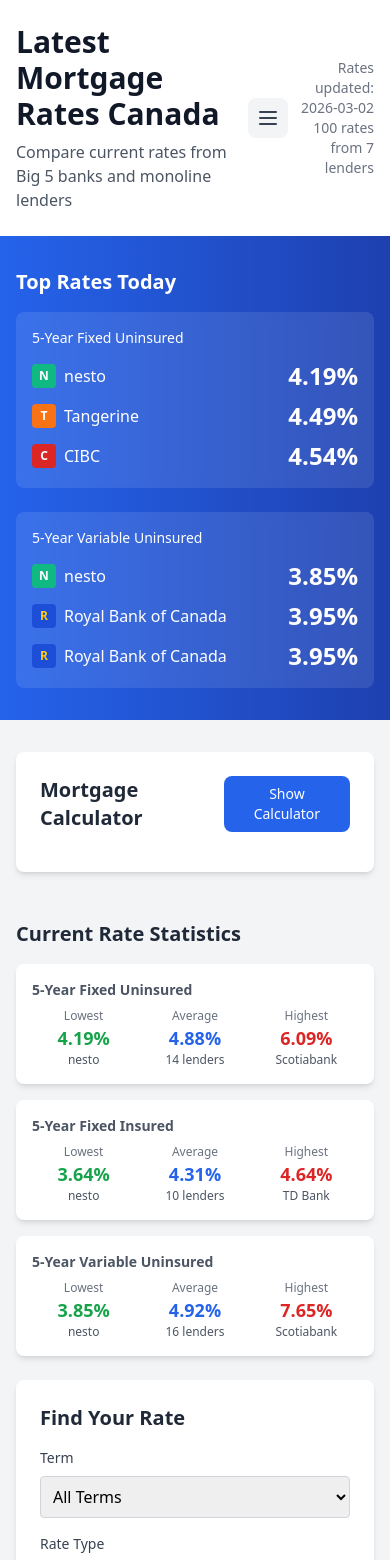
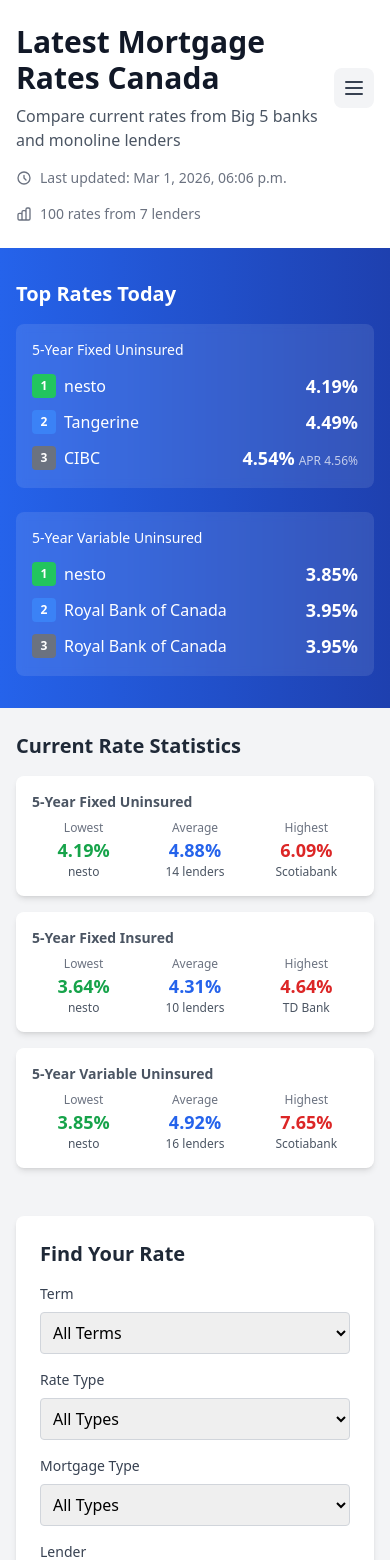
Before and after one commit to drewbotcarrothers/latestmortgagerates, a Next.js app: page / in a window 390 px wide. Shown: the top 1560 px of the page. Built offline with nearby package versions, Linux system fonts and the light colour scheme.

Commit message:
Add last updated timestamp from metadata.json and Footer component

```diff
--- a/app/page.tsx
+++ b/app/page.tsx
@@ -7,6 +7,7 @@ import RateComparisonTable from "./components/RateComparisonTable";
 import MortgageCalculator from "./components/MortgageCalculator";
 import RateStats from "./components/RateStats";
 import Navigation from "./components/Navigation";
+import Footer from "./components/Footer";
 
 interface FilterState {
   term: string;
@@ -27,24 +28,27 @@ interface Rate {
   ltv_tier?: string | null;
   spread_to_prime?: string | null;
   source_url: string;
+  scraped_at?: string;
 }
 
-// Import rates from JSON file
+// Import rates and metadata from JSON files
 import ratesData from "../data/rates.json";
+import metadata from "../data/metadata.json";
 
-// Static date component to avoid hydration mismatch
-function CurrentDate() {
+// Format the last updated date from metadata
+function LastUpdated() {
   const [date, setDate] = useState<string>("");
   useEffect(() => {
-    setDate(new Date().toLocaleDateString('en-CA'));
-  }, []);
-  return <span>{date || "-"}</span>;
-}
-
-function CurrentDateTime() {
-  const [date, setDate] = useState<string>("");
-  useEffect(() => {
-    setDate(new Date().toLocaleString('en-CA'));
+    if (metadata?.last_updated) {
+      const d = new Date(metadata.last_updated);
+      setDate(d.toLocaleString('en-CA', {
+        year: 'numeric',
+        month: 'short',
+        day: 'numeric',
+        hour: '2-digit',
+        minute: '2-digit'
+      }));
+    }
   }, []);
   return <span>{date || "-"}</span>;
 }
@@ -103,30 +107,40 @@ export default function Home() {
   };
 
   return (
-    <main className="min-h-screen bg-gray-100">
+    <main className="min-h-screen bg-gray-100 dark:bg-gray-900">
       {/* Header */}
-      <header className="bg-white shadow-sm">
+      <header className="bg-white dark:bg-gray-800 shadow-sm">
         <div className="max-w-7xl mx-auto px-4 py-6">
           <div className="flex items-center justify-between">
             <div>
-              <h1 className="text-3xl font-bold text-gray-900">
+              <h1 className="text-3xl font-bold text-gray-900 dark:text-white">
                 Latest Mortgage Rates Canada
               </h1>
-              <p className="text-gray-600 mt-2">
+              <p className="text-gray-600 dark:text-gray-300 mt-2">
                 Compare current rates from Big 5 banks and monoline lenders
               </p>
             </div>
             <Navigation currentPage="rates" />
-            <div className="text-right text-sm text-gray-500">
-              <div>Rates updated: <CurrentDate /></div>
-              <div>{ratesData.length} rates from {lenders.length} lenders</div>
+          </div>
+          <div className="mt-4 flex flex-wrap items-center gap-4 text-sm text-gray-500 dark:text-gray-400">
+            <div className="flex items-center gap-2">
+              <svg className="w-4 h-4" fill="none" stroke="currentColor" viewBox="0 0 24 24">
+                <path strokeLinecap="round" strokeLinejoin="round" strokeWidth={2} d="M12 8v4l3 3m6-3a9 9 0 11-18 0 9 9 0 0118 0z" />
+              </svg>
+              <span>Last updated: <LastUpdated /></span>
+            </div>
+            <div className="flex items-center gap-2">
+              <svg className="w-4 h-4" fill="none" stroke="currentColor" viewBox="0 0 24 24">
+                <path strokeLinecap="round" strokeLinejoin="round" strokeWidth={2} d="M9 19v-6a2 2 0 00-2-2H5a2 2 0 00-2 2v6a2 2 0 002 2h2a2 2 0 002-2zm0 0V9a2 2 0 012-2h2a2 2 0 012 2v10m-6 0a2 2 0 002 2h2a2 2 0 002-2m0 0V5a2 2 0 012-2h2a2 2 0 012 2v14a2 2 0 01-2 2h-2a2 2 0 01-2-2z" />
+              </svg>
+              <span>{ratesData.length} rates from {lenders.length} lenders</span>
             </div>
           </div>
         </div>
       </header>
 
       {/* Hero Section - Top Rates */}
-      <div className="bg-gradient-to-r from-blue-600 to-blue-800 text-white">
+      <div className="bg-gradient-to-r from-blue-600 to-blue-800 dark:from-blue-800 dark:to-blue-950 text-white">
         <div className="max-w-7xl mx-auto px-4 py-8">
           <h2 className="text-xl font-semibold mb-4">Top Rates Today</h2>
           <div className="grid grid-cols-1 md:grid-cols-2 gap-6">
@@ -137,24 +151,21 @@ export default function Home() {
                   <div key={i} className="flex items-center justify-between">
                     <Link href={`/lenders/${rate.lender_slug}`} className="flex items-center gap-2 hover:opacity-80 transition">
                       <div className={`w-6 h-6 rounded text-xs font-bold flex items-center justify-center ${
-                        rate.lender_slug === 'nesto' ? 'bg-emerald-500 text-white' :
-                        rate.lender_slug === 'tangerine' ? 'bg-orange-500 text-white' :
-                        rate.lender_slug === 'cibc' ? 'bg-red-600 text-white' :
-                        rate.lender_slug === 'rbc' ? 'bg-blue-700 text-yellow-400' :
-                        rate.lender_slug === 'bmo' ? 'bg-red-700 text-white' :
-                        rate.lender_slug === 'td' ? 'bg-green-600 text-white' :
-                        rate.lender_slug === 'scotiabank' ? 'bg-red-500 text-white' :
-                        'bg-gray-400 text-white'
+                        i === 0 ? 'bg-green-500' : i === 1 ? 'bg-blue-500' : 'bg-gray-500'
                       }`}>
-                        {rate.lender_slug === 'td' ? 'TD' : rate.lender_slug.charAt(0).toUpperCase()}
+                        {i + 1}
                       </div>
-                      <span className="hover:underline">{rate.lender_name}</span>
+                      <span>{rate.lender_name}</span>
                     </Link>
-                    <span className="text-2xl font-bold">{rate.rate.toFixed(2)}%</span>
+                    <div className="text-right">
+                      <span className="text-lg font-bold">{rate.rate}%</span>
+                      {rate.apr && <span className="text-xs text-white/70 ml-1">APR {rate.apr}%</span>}
+                    </div>
                   </div>
                 ))}
               </div>
             </div>
+
             <div className="bg-white/10 backdrop-blur-sm rounded-lg p-4">
               <h3 className="text-sm font-medium mb-3">5-Year Variable Uninsured</h3>
               <div className="space-y-2">
@@ -162,71 +173,74 @@ export default function Home() {
                   <div key={i} className="flex items-center justify-between">
                     <Link href={`/lenders/${rate.lender_slug}`} className="flex items-center gap-2 hover:opacity-80 transition">
                       <div className={`w-6 h-6 rounded text-xs font-bold flex items-center justify-center ${
-                        rate.lender_slug === 'nesto' ? 'bg-emerald-500 text-white' :
-                        rate.lender_slug === 'tangerine' ? 'bg-orange-500 text-white' :
-                        rate.lender_slug === 'cibc' ? 'bg-red-600 text-white' :
-                        rate.lender_slug === 'rbc' ? 'bg-blue-700 text-yellow-400' :
-                        rate.lender_slug === 'bmo' ? 'bg-red-700 text-white' :
-                        rate.lender_slug === 'td' ? 'bg-green-600 text-white' :
-                        rate.lender_slug === 'scotiabank' ? 'bg-red-500 text-white' :
-                        'bg-gray-400 text-white'
+                        i === 0 ? 'bg-green-500' : i === 1 ? 'bg-blue-500' : 'bg-gray-500'
                       }`}>
-                        {rate.lender_slug === 'td' ? 'TD' : rate.lender_slug.charAt(0).toUpperCase()}
+                        {i + 1}
                       </div>
-                      <span className="hover:underline">{rate.lender_name}</span>
+                      <span>{rate.lender_name}</span>
                     </Link>
-                    <span className="text-2xl font-bold">{rate.rate.toFixed(2)}%</span>
+                    <div className="text-right">
+                      <span className="text-lg font-bold">{rate.rate}%</span>
+                      {rate.spread_to_prime && (
+                        <span className="text-xs text-white/70 ml-1">{rate.spread_to_prime}</span>
+                      )}
+                    </div>
                   </div>
                 ))}
+                {topRates.variable5yr.length === 0 && (
+                  <p className="text-white/70 text-sm">No variable rates currently available</p>
+                )}
               </div>
             </div>
           </div>
         </div>
       </div>
 
+      {/* Rate Stats */}
+      <div className="max-w-7xl mx-auto px-4 py-6">
+        <RateStats rates={ratesData as Rate[]} />
+      </div>
+
       {/* Main Content */}
-      <div className="max-w-7xl mx-auto px-4 py-8">
-        <div className="grid grid-cols-1 lg:grid-cols-4 gap-6">
+      <div className="max-w-7xl mx-auto px-4 pb-8">
+        {/* Filters */}
+        <div className="mb-6">
+          <RateFilters
+            onFilterChange={handleFilterChange}
+            lenders={lenders}
+          />
+        </div>
 
-          {/* Sidebar */}
-          <div className="lg:col-span-1">
-            <MortgageCalculator />
-          </div>
+        {/* Rate Table */}
+        <div className="bg-white dark:bg-gray-800 rounded-lg shadow-md overflow-hidden">
+          <RateComparisonTable rates={filteredRates} />
+        </div>
 
-          {/* Main Content Area */}
-          <div className="lg:col-span-3">
+        {/* Download CSV Section */}
+        <div className="mt-8 bg-white dark:bg-gray-800 rounded-lg shadow-md p-6">
+          <h2 className="text-xl font-bold text-gray-900 dark:text-white mb-4">Download Rate Data</h2>
+          <p className="text-gray-600 dark:text-gray-300 mb-4">
+            Download the complete rate dataset in CSV format for your own analysis.
+          </p>
+          <a
+            href="/api/rates"
+            download="mortgage-rates.csv"
+            className="inline-flex items-center px-4 py-2 bg-blue-600 text-white rounded-lg font-medium hover:bg-blue-700 transition"
+          >
+            <svg className="w-5 h-5 mr-2" fill="none" stroke="currentColor" viewBox="0 0 24 24">
+              <path strokeLinecap="round" strokeLinejoin="round" strokeWidth={2} d="M4 16v1a3 3 0 003 3h10a3 3 0 003-3v-1m-4-4l-4 4m0 0l-4-4m4 4V4" />
+            </svg>
+            Download CSV
+          </a>
+        </div>
 
-            {/* Statistics */}
-            <RateStats rates={ratesData as Rate[]} />
-
-            {/* Filters */}
-            <RateFilters onFilterChange={handleFilterChange} lenders={lenders} />
-
-            {/* Results Count & Reset */}
-            <div className="flex items-center justify-between mb-4">
-              <div className="text-gray-600">
-                Showing {filteredRates.length} of {ratesData.length} rates
-              </div>
-              <button
-                onClick={resetFilters}
-                className="px-4 py-2 text-sm text-blue-600 hover:text-blue-800 border border-blue-600 rounded hover:bg-blue-50"
-              >
-                Reset Filters
-              </button>
-            </div>
-
-            {/* Rate Comparison Table */}
-            <RateComparisonTable rates={filteredRates} />
-
-            {/* Footer Info */}
-            <footer className="mt-12 text-center text-sm text-gray-500">
-              <p>Rates are for comparison purposes only. Actual rates may vary based on your specific situation.</p>
-              <p className="mt-2">Data sources: RBC, TD, BMO, Scotiabank, CIBC, nesto, Tangerine</p>
-              <p className="mt-2 text-xs">Last updated: <CurrentDateTime /></p>
-            </footer>
-          </div>
+        {/* Mortgage Calculator */}
+        <div className="mt-8">
+          <MortgageCalculator />
         </div>
       </div>
+
+      <Footer />
     </main>
   );
 }
```
